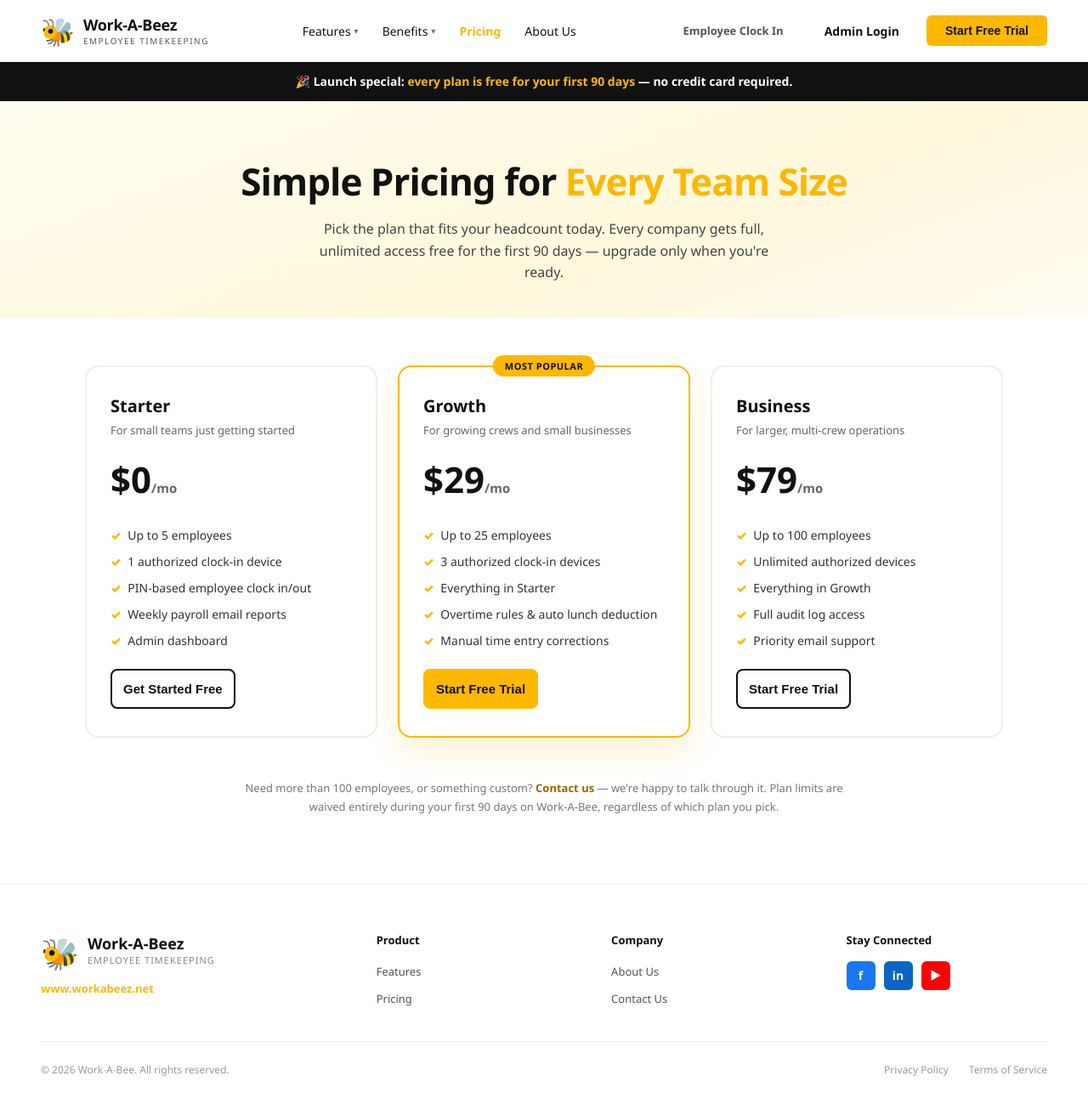
After one commit to LBSconnect/Work-A-Bee, a Flask app: page /pricing in a window 1280 px wide. The commit adds this page. Shown: the whole page at 85% size. Run offline with Flask 3, Linux system fonts and the light colour scheme; parts of the project's set-up code (start-up, migrations or seed data) failed here and were passed over; some libraries are stand-ins or nearby versions.

Commit message:
Add a pricing page with 3 tiers and real plan-limit enforcement
Researched current SMB time-tracking competitor pricing (Homebase,
When I Work, QuickBooks Time, Buddy Punch, Deputy, Connecteam) and
built a /pricing page around what Work-A-Bee actually has today:

- Starter (free): 5 employees, 1 device
- Growth ($29/mo): 25 employees, 3 devices, overtime rules
- Business ($79/mo): 100 employees, unlimited devices, audit log

New plans.py defines the tiers and a 90-day launch promo (waives all
limits for a company's first 90 days, regardless of chosen plan) tied
to organizations.created_at. Limits are now actually enforced:
admin_employee_new and the device-registration action in admin_devices
both check the org's plan and block over-limit additions with a clear
upgrade message. Admins can change their org's plan from a new "Plan &
billing" section on Company Settings (org.plan column already existed
in the schema, unused until now) - no payment collection yet, as
agreed, that's a separate follow-up.

The /signup?plan=<key> query param now flows through the signup draft
and is stored on the organization at creation, so pricing-page CTAs
actually set the right plan instead of just linking to a generic
signup form.

Replaced all "Free 14-Day Trial" copy across the landing page (hero
badge, FAQ, CTA banner, meta/OG/Twitter tags, JSON-LD) with "Free for
your first 90 days" to stay consistent with the new promo, and updated
the Terms of Service's stale "if we introduce paid plans" language now
that real plans and prices exist.

Verified end-to-end against a real Postgres instance: ran the full
signup wizard with ?plan=growth and confirmed the org's plan column
was set correctly, backdated an org past the 90-day window and
confirmed both employee and device limit enforcement blocks additions
past the plan cap with the right flash message, and confirmed the
plan-switcher on Company Settings updates correctly.

```diff
--- a/app.py
+++ b/app.py
@@ -13,6 +13,7 @@ import audit
 import choices
 import config
 import devices as devices_mod
+import plans
 from models import init_db, get_db
 from orgs import get_active_org, normalize_company_code
 from payroll import get_period_bounds, calculate_payroll, get_period_entries, get_prior_periods
@@ -85,6 +86,11 @@ def privacy_policy():
 @app.route("/terms")
 def terms_of_service():
     return render_template("terms.html", updated=datetime.now().date())
+
+
+@app.route("/pricing")
+def pricing_page():
+    return render_template("pricing.html", plans=plans)
 
 
 @app.route("/staff/login", methods=["GET", "POST"])
@@ -427,6 +433,19 @@ def admin_employees():
 @admin_required
 def admin_employee_new():
     if request.method == "POST":
+        limit = plans.employee_limit(g.org)
+        if limit is not None:
+            with get_db() as conn:
+                active_count = conn.execute(
+                    "SELECT COUNT(*) AS c FROM employees WHERE org_id=%s AND active=1", (g.org["id"],)
+                ).fetchone()["c"]
+            if active_count >= limit:
+                flash(
+                    f"Your {plans.get_plan(g.org)['label']} plan is limited to {limit} active employees. "
+                    f"Upgrade your plan on the Company Settings page to add more."
+                )
+                return redirect(url_for("admin_employees"))
+
         code = request.form["employee_code"].strip()
         name = request.form["name"].strip()
         worker_type = request.form["worker_type"]
@@ -610,6 +629,18 @@ def admin_devices():
         action = request.form.get("action")
         with get_db() as conn:
             if action == "register":
+                limit = plans.device_limit(g.org)
+                if limit is not None:
+                    active_count = conn.execute(
+                        "SELECT COUNT(*) AS c FROM devices WHERE org_id=%s AND status='active'", (g.org["id"],)
+                    ).fetchone()["c"]
+                    if active_count >= limit:
+                        flash(
+                            f"Your {plans.get_plan(g.org)['label']} plan is limited to {limit} authorized "
+                            f"device{'s' if limit != 1 else ''}. Upgrade your plan on the Company Settings page to add more."
+                        )
+                        return redirect(url_for("admin_devices"))
+
                 name = request.form.get("device_name", "").strip() or "Office Computer"
                 dev_id, raw_token = devices_mod.register_device(conn, g.org["id"], name, g.admin["id"])
                 audit.log(conn, g.org["id"], "admin", g.admin["id"], "device.registered", name)
@@ -688,7 +719,7 @@ def admin_settings():
 
         if errors:
             return render_template(
-                "admin_settings.html", org={**org, **fields}, errors=errors, choices=choices
+                "admin_settings.html", org={**org, **fields}, errors=errors, choices=choices, plans=plans
             )
 
         with get_db() as conn:
@@ -717,7 +748,23 @@ def admin_settings():
         flash("Company profile updated.")
         return redirect(url_for("admin_settings"))
 
-    return render_template("admin_settings.html", org=org, errors=errors, choices=choices)
+    return render_template("admin_settings.html", org=org, errors=errors, choices=choices, plans=plans)
+
+
+@app.route("/admin/plan", methods=["POST"])
+@admin_required
+def admin_plan_update():
+    plan_key = request.form.get("plan", "")
+    if plan_key not in plans.PLANS:
+        flash("Unknown plan selected.")
+        return redirect(url_for("admin_settings"))
+
+    with get_db() as conn:
+        conn.execute("UPDATE organizations SET plan=%s WHERE id=%s", (plan_key, g.org["id"]))
+        audit.log(conn, g.org["id"], "admin", g.admin["id"], "org.plan_changed", plan_key)
+        conn.commit()
+    flash(f"Plan changed to {plans.PLANS[plan_key]['label']}.")
+    return redirect(url_for("admin_settings"))
 
 
 @app.route("/org/<int:org_id>/logo")
--- a/static/sitemap.xml
+++ b/static/sitemap.xml
@@ -4,6 +4,11 @@
     <loc>https://www.workabeez.net/</loc>
     <changefreq>weekly</changefreq>
     <priority>1.0</priority>
+  </url>
+  <url>
+    <loc>https://www.workabeez.net/pricing</loc>
+    <changefreq>weekly</changefreq>
+    <priority>0.9</priority>
   </url>
   <url>
     <loc>https://www.workabeez.net/signup</loc>
--- /dev/null
+++ b/templates/pricing.html
@@ -0,0 +1,311 @@
+<!DOCTYPE html>
+<html lang="en">
+<head>
+  <meta charset="UTF-8" />
+  <meta name="viewport" content="width=device-width, initial-scale=1.0" />
+  <link rel="icon" type="image/svg+xml" href="{{ url_for('static', filename='logo-workabee.svg') }}">
+  <title>Pricing | Work-A-Bee</title>
+  <meta name="description" content="Simple, transparent pricing for Work-A-Bee employee time tracking and payroll software. Free Starter plan, or Growth and Business plans for larger teams. Free for your first 90 days.">
+  <link rel="canonical" href="https://www.workabeez.net/pricing">
+
+  <meta property="og:type" content="website">
+  <meta property="og:site_name" content="Work-A-Bee">
+  <meta property="og:title" content="Pricing | Work-A-Bee">
+  <meta property="og:description" content="Simple, transparent pricing for Work-A-Bee employee time tracking and payroll software. Free for your first 90 days.">
+  <meta property="og:url" content="https://www.workabeez.net/pricing">
+  <meta property="og:image" content="https://www.workabeez.net/static/og-image.png">
+
+  <meta name="twitter:card" content="summary_large_image">
+  <meta name="twitter:title" content="Pricing | Work-A-Bee">
+  <meta name="twitter:description" content="Simple, transparent pricing for Work-A-Bee employee time tracking and payroll software. Free for your first 90 days.">
+  <meta name="twitter:image" content="https://www.workabeez.net/static/og-image.png">
+
+  <style>
+    *, *::before, *::after { box-sizing: border-box; margin: 0; padding: 0; }
+
+    :root {
+      --yellow: #FFB800;
+      --yellow-light: #FFF8E1;
+      --black: #111111;
+      --dark: #1a1a1a;
+      --gray: #555;
+      --light-gray: #f5f5f5;
+      --white: #ffffff;
+      --font: 'Segoe UI', system-ui, -apple-system, sans-serif;
+    }
+
+    body { font-family: var(--font); color: var(--black); background: var(--white); }
+    a { text-decoration: none; color: inherit; }
+
+    /* ── NAV ── */
+    nav {
+      display: flex; align-items: center; justify-content: space-between;
+      padding: 0 48px; height: 72px;
+      background: var(--white);
+      box-shadow: 0 1px 0 #eee;
+      position: sticky; top: 0; z-index: 100;
+    }
+    .nav-logo { display: flex; align-items: center; gap: 10px; }
+    .nav-logo .bee { font-size: 32px; }
+    .nav-logo-text { display: flex; flex-direction: column; }
+    .nav-logo-text strong { font-size: 18px; font-weight: 800; letter-spacing: -.3px; }
+    .nav-logo-text span { font-size: 10px; letter-spacing: 1.5px; text-transform: uppercase; color: var(--gray); }
+    .nav-links { display: flex; gap: 28px; align-items: center; }
+    .nav-links a { font-size: 14px; font-weight: 500; color: var(--black); display: flex; align-items: center; gap: 4px; }
+    .nav-links a.current { color: var(--yellow); font-weight: 700; }
+    .nav-links a .arrow { font-size: 10px; opacity: .6; }
+    .nav-actions { display: flex; align-items: center; gap: 16px; }
+    .btn-ghost { font-size: 14px; font-weight: 600; padding: 8px 16px; }
+    .btn-yellow {
+      background: var(--yellow); color: var(--black);
+      font-size: 14px; font-weight: 700; padding: 10px 22px;
+      border-radius: 6px; border: none; cursor: pointer;
+      display: inline-flex; align-items: center; gap: 6px;
+    }
+    .btn-yellow:hover { background: #e6a600; }
+
+    /* ── PRICING HERO ── */
+    .pricing-hero {
+      background: linear-gradient(160deg, #fffdf0 0%, #fff8dc 60%, #fffbf2 100%);
+      padding: 64px 48px 40px; text-align: center;
+    }
+    .pricing-hero h1 { font-size: 44px; font-weight: 900; letter-spacing: -1px; margin-bottom: 14px; }
+    .pricing-hero h1 span { color: var(--yellow); }
+    .pricing-hero p { font-size: 16px; color: #444; max-width: 560px; margin: 0 auto; line-height: 1.6; }
+
+    .promo-banner {
+      background: var(--black); color: var(--white);
+      text-align: center; padding: 14px 24px; font-size: 14px; font-weight: 600;
+    }
+    .promo-banner span { color: var(--yellow); }
+
+    /* ── PRICING GRID ── */
+    .pricing-section { padding: 56px 48px 80px; background: var(--white); }
+    .pricing-grid {
+      display: grid; grid-template-columns: repeat(3, 1fr); gap: 24px;
+      max-width: 1080px; margin: 0 auto;
+    }
+    .price-card {
+      border: 2px solid #eee; border-radius: 16px; padding: 32px 28px;
+      display: flex; flex-direction: column;
+    }
+    .price-card.featured {
+      border-color: var(--yellow); box-shadow: 0 16px 40px rgba(255,184,0,.18);
+      position: relative;
+    }
+    .price-card-badge {
+      position: absolute; top: -14px; left: 50%; transform: translateX(-50%);
+      background: var(--yellow); color: var(--black); font-size: 11px; font-weight: 800;
+      letter-spacing: .5px; text-transform: uppercase; padding: 5px 14px; border-radius: 999px;
+    }
+    .price-card h3 { font-size: 20px; font-weight: 800; margin-bottom: 6px; }
+    .price-card .price-sub { font-size: 13px; color: #666; margin-bottom: 20px; }
+    .price-amount { font-size: 42px; font-weight: 900; margin-bottom: 4px; }
+    .price-amount span { font-size: 15px; font-weight: 600; color: #666; }
+    .price-card ul { list-style: none; margin: 24px 0; flex: 1; display: flex; flex-direction: column; gap: 12px; }
+    .price-card ul li { font-size: 14px; color: #333; display: flex; align-items: flex-start; gap: 8px; }
+    .price-card ul li .check { color: var(--yellow); font-weight: 900; flex-shrink: 0; }
+    .price-cta {
+      display: block; text-align: center; padding: 13px; border-radius: 8px;
+      font-size: 15px; font-weight: 700; border: 2px solid var(--black); cursor: pointer;
+      background: transparent; color: var(--black);
+    }
+    .price-cta.primary { background: var(--yellow); border-color: var(--yellow); }
+    .price-cta.primary:hover { background: #e6a600; border-color: #e6a600; }
+    .price-cta:hover { background: var(--black); color: var(--white); }
+
+    .pricing-note {
+      max-width: 720px; margin: 48px auto 0; text-align: center;
+      font-size: 13px; color: #777; line-height: 1.7;
+    }
+    .pricing-note a { color: var(--yellow-dark, #9A6700); font-weight: 600; }
+
+    /* ── FOOTER ── */
+    footer { background: var(--white); padding: 56px 48px 32px; border-top: 1px solid #eee; }
+    .footer-top { display: grid; grid-template-columns: 1.5fr repeat(3,1fr); gap: 40px; margin-bottom: 40px; }
+    .footer-brand .bee { font-size: 36px; }
+    .footer-brand strong { font-size: 18px; font-weight: 800; }
+    .footer-brand .tagline { font-size: 11px; letter-spacing: 1px; text-transform: uppercase; color: #888; display: block; margin-bottom: 8px; }
+    .footer-brand .url { color: var(--yellow); font-size: 13px; font-weight: 600; margin-top: 8px; display: block; }
+    .footer-col h4 { font-size: 13px; font-weight: 800; margin-bottom: 16px; }
+    .footer-col ul { list-style: none; display: flex; flex-direction: column; gap: 10px; }
+    .footer-col ul li a { font-size: 13px; color: #555; }
+    .footer-col ul li a:hover { color: var(--black); }
+    .social-icons { display: flex; gap: 10px; margin-top: 4px; }
+    .social-icon {
+      width: 34px; height: 34px; border-radius: 6px;
+      background: var(--black); color: var(--white);
+      display: flex; align-items: center; justify-content: center;
+      font-size: 14px; font-weight: 700;
+    }
+    .social-icon.fb { background: #1877f2; }
+    .social-icon.li { background: #0a66c2; }
+    .social-icon.yt { background: #ff0000; }
+    .footer-bottom {
+      border-top: 1px solid #eee; padding-top: 24px;
+      display: flex; align-items: center; justify-content: space-between; flex-wrap: wrap; gap: 12px;
+    }
+    .footer-bottom p { font-size: 12px; color: #999; }
+    .footer-bottom-links { display: flex; gap: 24px; }
+    .footer-bottom-links a { font-size: 12px; color: #999; }
+    .footer-bottom-links a:hover { color: var(--black); }
+
+    /* ── RESPONSIVE ── */
+    @media (max-width: 960px) {
+      nav { padding: 0 24px; }
+      .nav-links { display: none; }
+      .pricing-hero { padding: 40px 24px 32px; }
+      .pricing-hero h1 { font-size: 32px; }
+      .pricing-section { padding: 40px 24px 56px; }
+      .pricing-grid { grid-template-columns: 1fr; max-width: 420px; }
+      .footer-top { grid-template-columns: repeat(2, 1fr); }
+    }
+    @media (max-width: 600px) {
+      nav { flex-wrap: wrap; height: auto; padding: 12px 20px; row-gap: 10px; }
+      .nav-logo-text span { display: none; }
+      .nav-logo-text strong { font-size: 15px; white-space: nowrap; }
+      .nav-actions { width: 100%; justify-content: center; gap: 10px; flex-wrap: wrap; }
+      .nav-actions .btn-ghost { font-size: 12px; padding: 6px 8px; white-space: nowrap; }
+      .nav-actions .btn-yellow { font-size: 12px; padding: 8px 14px; white-space: nowrap; }
+      .footer-top { grid-template-columns: 1fr; gap: 28px; }
+    }
+  </style>
+</head>
+<body>
+
+<nav>
+  <div class="nav-logo">
+    <span class="bee">🐝</span>
+    <div class="nav-logo-text">
+      <strong>Work-A-Beez</strong>
+      <span>Employee Timekeeping</span>
+    </div>
+  </div>
+
+  <div class="nav-links">
+    <a href="/#features">Features <span class="arrow">▾</span></a>
+    <a href="/#why-businesses">Benefits <span class="arrow">▾</span></a>
+    <a href="/pricing" class="current">Pricing</a>
+    <a href="https://www.LBSconnect.net" target="_blank" rel="noopener">About Us</a>
+  </div>
+
+  <div class="nav-actions">
+    <a href="/staff/login" class="btn-ghost" style="font-size:13px;color:#555;">Employee Clock In</a>
+    <a href="/admin/login" class="btn-ghost">Admin Login</a>
+    <a href="/signup"><button class="btn-yellow">Start Free Trial</button></a>
+  </div>
+</nav>
+
+<div class="promo-banner">
+  🎉 Launch special: <span>every plan is free for your first 90 days</span> &mdash; no credit card required.
+</div>
+
+<section class="pricing-hero">
+  <h1>Simple Pricing for <span>Every Team Size</span></h1>
+  <p>Pick the plan that fits your headcount today. Every company gets full, unlimited access free for the first 90 days &mdash; upgrade only when you're ready.</p>
+</section>
+
+<section class="pricing-section">
+  <div class="pricing-grid">
+
+    <div class="price-card">
+      <h3>Starter</h3>
+      <p class="price-sub">For small teams just getting started</p>
+      <div class="price-amount">$0<span>/mo</span></div>
+      <ul>
+        <li><span class="check">✓</span> Up to 5 employees</li>
+        <li><span class="check">✓</span> 1 authorized clock-in device</li>
+        <li><span class="check">✓</span> PIN-based employee clock in/out</li>
+        <li><span class="check">✓</span> Weekly payroll email reports</li>
+        <li><span class="check">✓</span> Admin dashboard</li>
+      </ul>
+      <a href="/signup?plan=starter"><button class="price-cta">Get Started Free</button></a>
+    </div>
+
+    <div class="price-card featured">
+      <div class="price-card-badge">Most Popular</div>
+      <h3>Growth</h3>
+      <p class="price-sub">For growing crews and small businesses</p>
+      <div class="price-amount">$29<span>/mo</span></div>
+      <ul>
+        <li><span class="check">✓</span> Up to 25 employees</li>
+        <li><span class="check">✓</span> 3 authorized clock-in devices</li>
+        <li><span class="check">✓</span> Everything in Starter</li>
+        <li><span class="check">✓</span> Overtime rules &amp; auto lunch deduction</li>
+        <li><span class="check">✓</span> Manual time entry corrections</li>
+      </ul>
+      <a href="/signup?plan=growth"><button class="price-cta primary">Start Free Trial</button></a>
+    </div>
+
+    <div class="price-card">
+      <h3>Business</h3>
+      <p class="price-sub">For larger, multi-crew operations</p>
+      <div class="price-amount">$79<span>/mo</span></div>
+      <ul>
+        <li><span class="check">✓</span> Up to 100 employees</li>
+        <li><span class="check">✓</span> Unlimited authorized devices</li>
+        <li><span class="check">✓</span> Everything in Growth</li>
+        <li><span class="check">✓</span> Full audit log access</li>
+        <li><span class="check">✓</span> Priority email support</li>
+      </ul>
+      <a href="/signup?plan=business"><button class="price-cta">Start Free Trial</button></a>
+    </div>
+
+  </div>
+
+  <p class="pricing-note">
+    Need more than 100 employees, or something custom? <a href="mailto:info@lbsconnect.net?subject=Work-A-Bee Business Inquiry">Contact us</a> &mdash; we're happy to talk through it.
+    Plan limits are waived entirely during your first 90 days on Work-A-Bee, regardless of which plan you pick.
+  </p>
+</section>
+
+<footer>
+  <div class="footer-top">
+    <div class="footer-brand">
+      <div style="display:flex;align-items:center;gap:10px;margin-bottom:6px;">
+        <span class="bee">🐝</span>
+        <div>
+          <strong>Work-A-Beez</strong><br>
+          <span class="tagline">Employee Timekeeping</span>
+        </div>
+      </div>
+      <span class="url">www.workabeez.net</span>
+    </div>
+
+    <div class="footer-col">
+      <h4>Product</h4>
+      <ul>
+        <li><a href="/#features">Features</a></li>
+        <li><a href="/pricing">Pricing</a></li>
+      </ul>
+    </div>
+
+    <div class="footer-col">
+      <h4>Company</h4>
+      <ul>
+        <li><a href="https://www.LBSconnect.net" target="_blank" rel="noopener">About Us</a></li>
+        <li><a href="mailto:info@lbsconnect.net?subject=Work-A-Bee Inquiry">Contact Us</a></li>
+      </ul>
+    </div>
+
+    <div class="footer-col">
+      <h4>Stay Connected</h4>
+      <div class="social-icons">
+        <div class="social-icon fb">f</div>
+        <div class="social-icon li">in</div>
+        <div class="social-icon yt">▶</div>
+      </div>
+    </div>
+  </div>
+
+  <div class="footer-bottom">
+    <p>© 2026 Work-A-Bee. All rights reserved.</p>
+    <div class="footer-bottom-links">
+      <a href="{{ url_for('privacy_policy') }}">Privacy Policy</a>
+      <a href="{{ url_for('terms_of_service') }}">Terms of Service</a>
+    </div>
+  </div>
+</footer>
+
+</body>
+</html>
--- a/templates/terms.html
+++ b/templates/terms.html
@@ -24,8 +24,8 @@
   <h2>5. Intellectual property</h2>
   <p>We own Work-A-Bee's software, design, and branding. Your Company owns the data it enters (employee records, time entries, payroll data) and grants us only the rights needed to store and process it in order to provide the service.</p>
 
-  <h2>6. Free trial &amp; fees</h2>
-  <p>Work-A-Bee is currently offered on a free trial basis. If we introduce paid plans, we'll provide advance notice and clear pricing before any charges apply to your account.</p>
+  <h2>6. Plans &amp; fees</h2>
+  <p>Work-A-Bee offers Starter, Growth, and Business plans as described on our <a href="{{ url_for('pricing_page') }}">Pricing page</a>. All plans are currently free for a company's first 90 days, regardless of which plan is selected. We do not collect payment today; if that changes, we'll provide advance notice and clear pricing before any charges apply to your account.</p>
 
   <h2>7. Service availability &amp; disclaimer of warranties</h2>
   <p>We aim to keep the service available and your data intact, but Work-A-Bee is provided "as is" and "as available," without warranties of any kind, express or implied, including merchantability or fitness for a particular purpose.</p>
```
Also changed, not shown: plans.py (added, +66 -0 lines), signup_wizard.py (+9 -4 lines), templates/admin_settings.html (+25 -1 lines), templates/index.html (+10 -10 lines).
